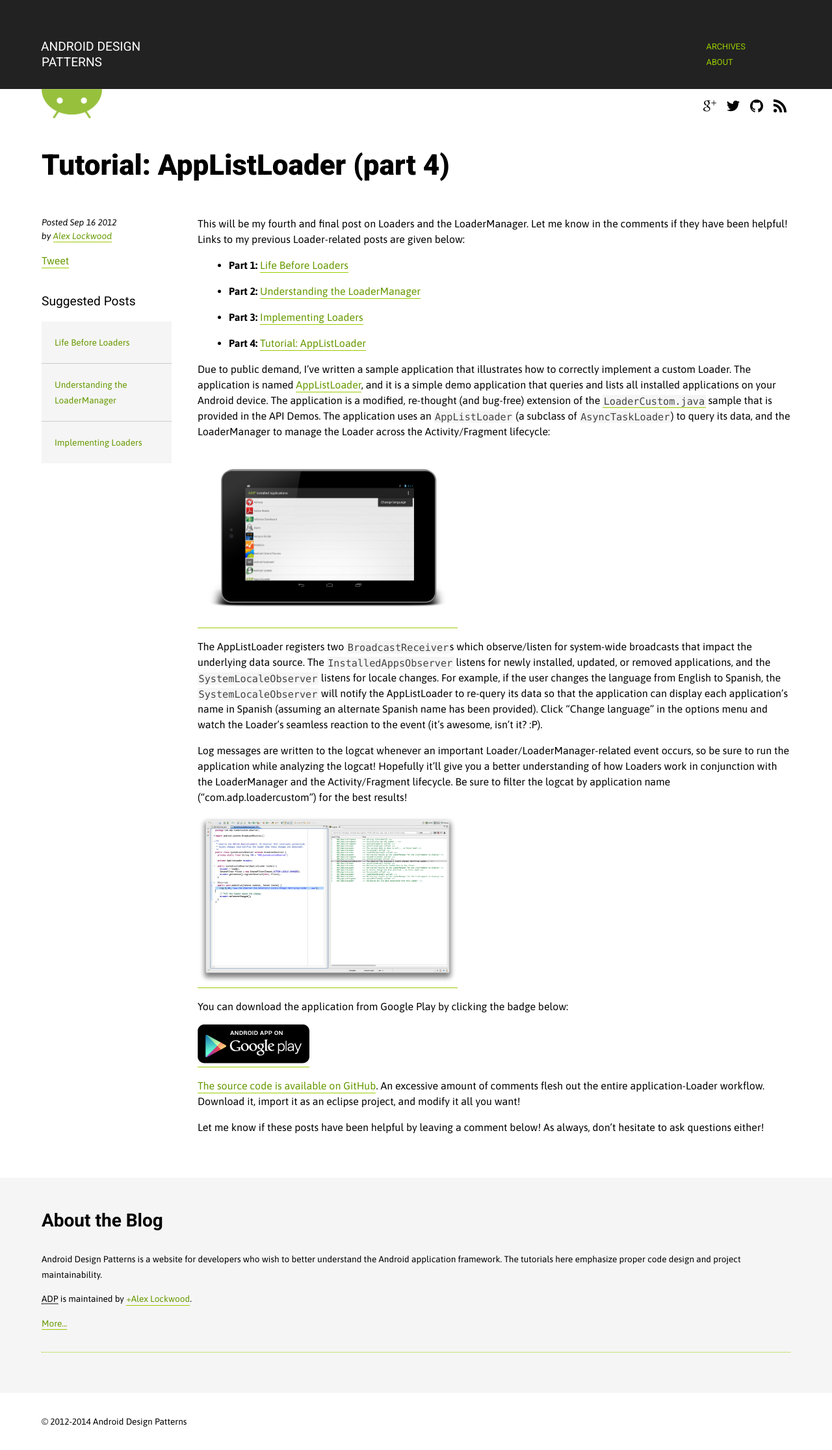
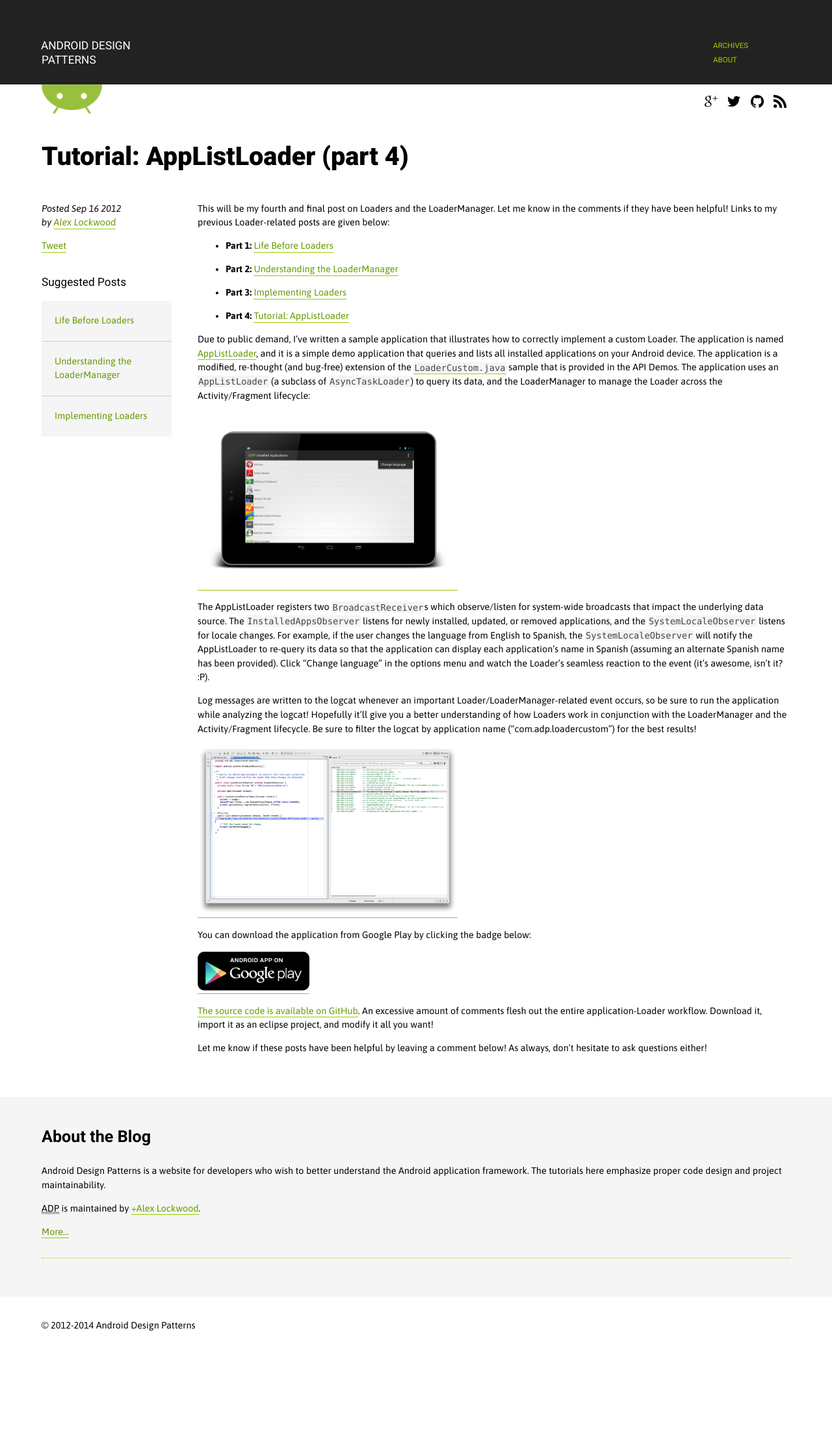
Before and after one commit to alexjlockwood/AndroidDesignPatterns, a Jekyll site: the page built from _posts/2012-09-16-loaders-part4.md, in a window 1280 px wide. Shown: the whole page at 65% size. Built offline with Jekyll 4.4.1, drawn with Linux system fonts in a browser that asks for light colours; Markdown is read by kramdown in place of the engine named in the settings; comment, search, counter and statistics services are not loaded; after the commit the page ends 2086 px from its top, so only the background shows below that.

Commit message:
Made font-size slightly smaller

```diff
--- a/css/style.css
+++ b/css/style.css
@@ -1,6 +1,9 @@
 /*
  * TYPOGRAPHY
  */
+body {
+    font-size: .9em;
+}
 div {
     font-family: 'Asap', sans-serif !important;
     line-height: 1.5em;
@@ -202,7 +205,6 @@
     margin: 1em 0;
 }
 .date-posted {
-    font-size: .85em;
     font-style: italic;
 }
 .share-post {
@@ -227,7 +229,6 @@
     border: 0;
 }
 .related li a, .related li a:hover {
-    font-size: .85em;
     background: #f5f5f5;
     padding: 20px;
     display: block;
@@ -252,9 +253,6 @@
     max-width: 400px;
     padding-bottom: 20px;
 }
-#info p {
-    font-size: .85em;
-}
 #info .box {
     padding: 20px;
     background: #f5f5f5;
@@ -268,7 +266,6 @@
     margin: 0;
 }
 #copyright {
-    font-size: .85em;
     padding: 20px 0;
     clear: both;
 }
```
